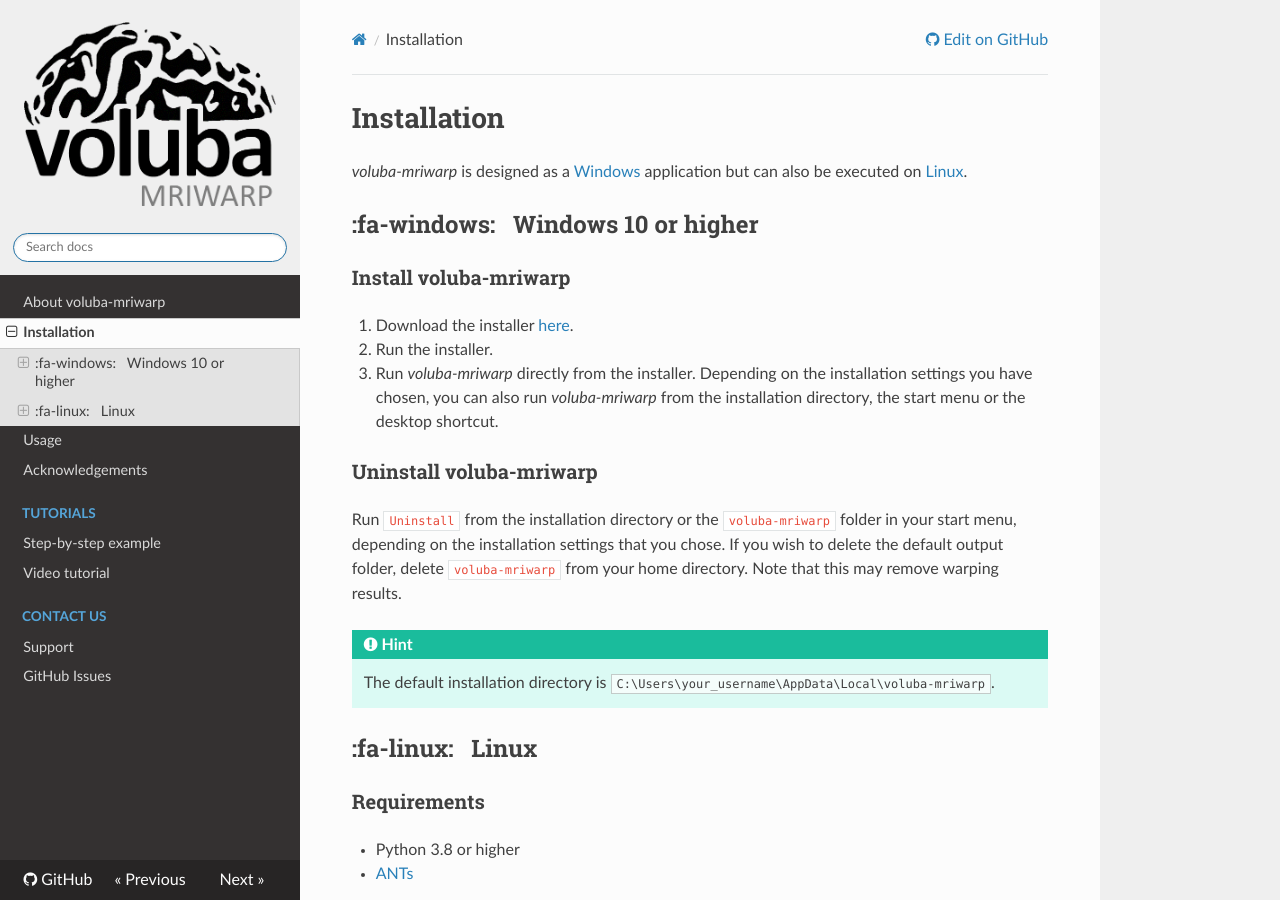
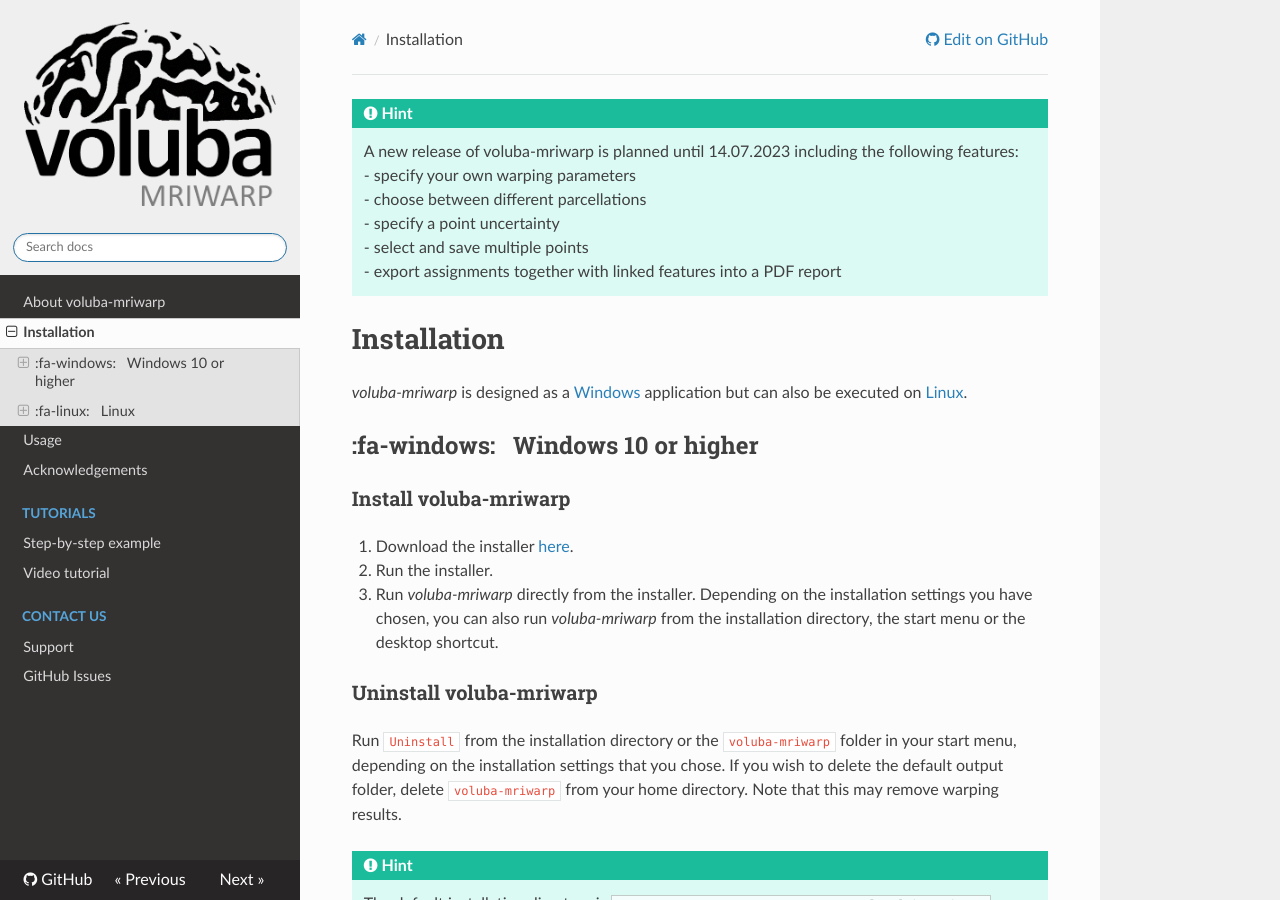
Before and after one commit to FZJ-INM1-BDA/voluba-mriwarp, an MkDocs documentation site: the page built from docs/installation.md, in a window 1280 px wide and 900 px high. Built offline with MkDocs 1.6.1, drawn with Linux system fonts in a browser that asks for light colours; nearby versions of some CDN libraries.

Commit message:
Announce planned release

```diff
--- a/docs/installation.md
+++ b/docs/installation.md
@@ -1,3 +1,11 @@
+!!! hint
+    A new release of voluba-mriwarp is planned until 14.07.2023 including the following features:
+    - specify your own warping parameters
+    - choose between different parcellations
+    - specify a point uncertainty
+    - select and save multiple points
+    - export assignments together with linked features into a PDF report
+
 # Installation
 
 _voluba-mriwarp_ is designed as a [Windows](#fa-windows-windows-10-or-higher) application but can also be executed on [Linux](#linux).
```
